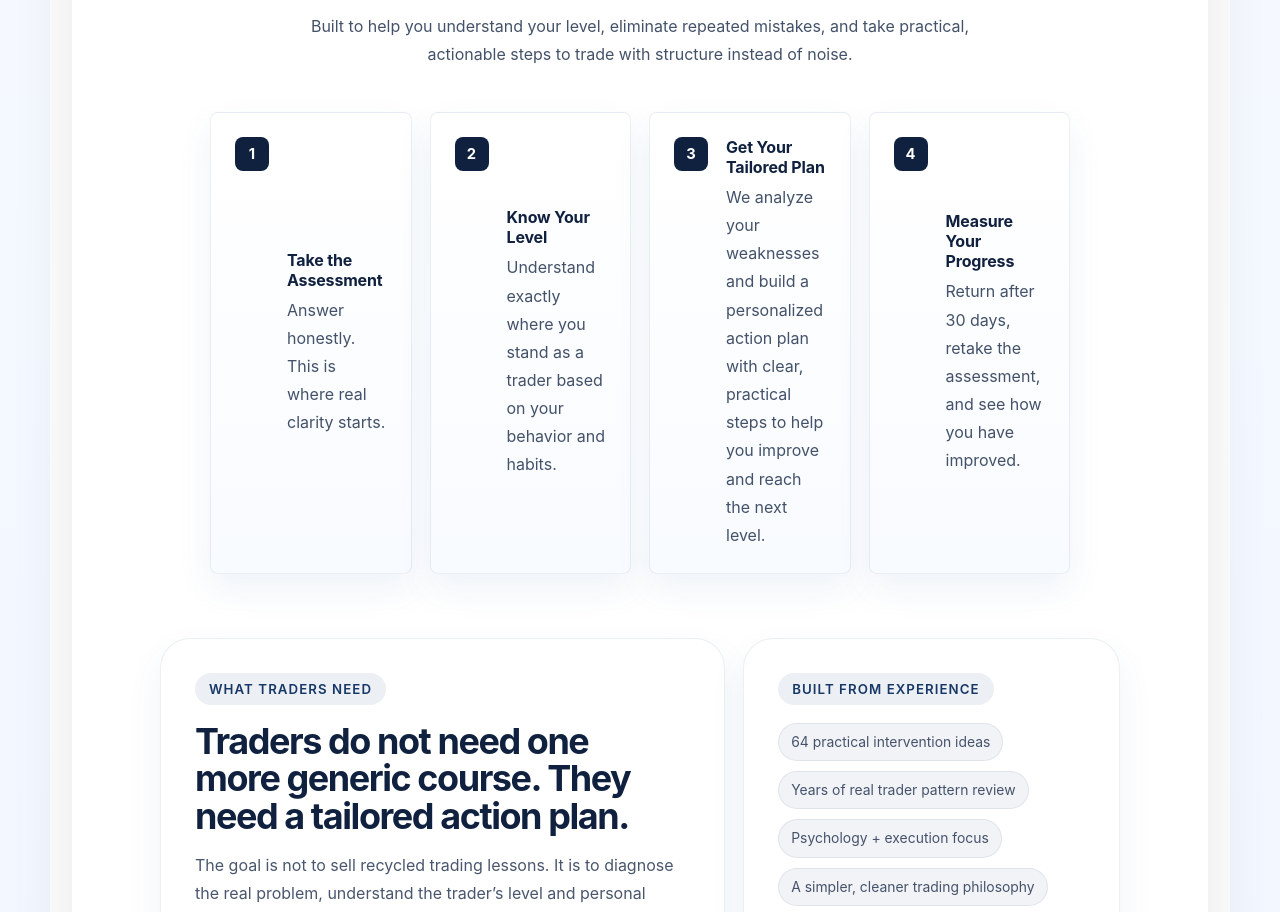
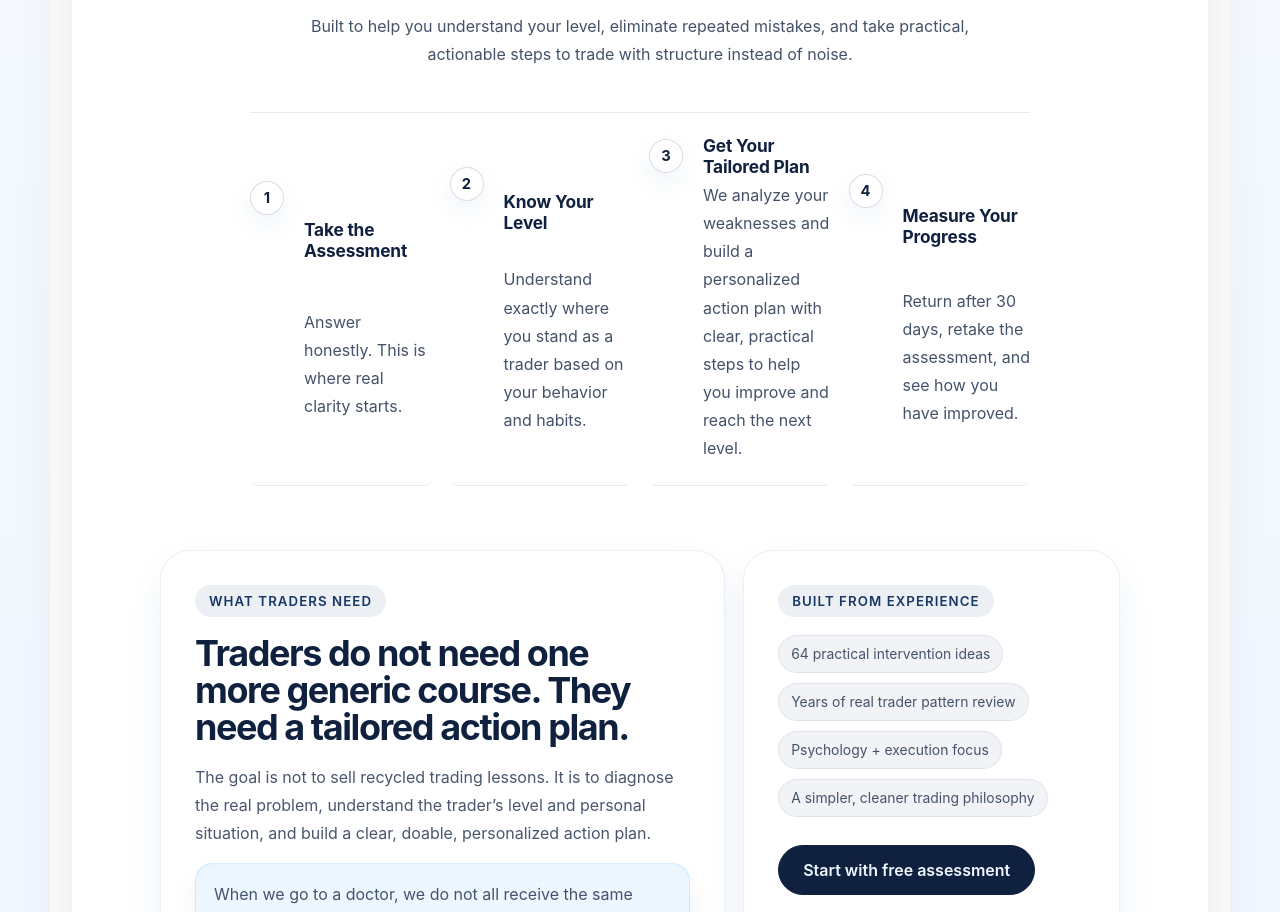
Before and after one commit to mohamadalbi123/albi-trust.com, a Next.js app: page / in a window 1280 px wide. Shown: the part 1063-1975 px from the top of the page. Built offline with nearby package versions, Linux system fonts and the light colour scheme.

Commit message:
Simplify homepage step list

```diff
--- a/app/globals.css
+++ b/app/globals.css
@@ -490,10 +490,12 @@ select {
 
 .stats-grid-compact {
   grid-template-columns: 1fr;
-  max-width: 860px;
+  max-width: 780px;
   margin-left: auto;
   margin-right: auto;
   align-items: stretch;
+  gap: 0;
+  border-top: 1px solid rgba(18, 53, 107, 0.1);
 }
 
 .home-page .progress-bar {
@@ -528,16 +530,18 @@ select {
 }
 
 .home-section-light .stat-card {
-  border-color: rgba(18, 53, 107, 0.08);
-  background: linear-gradient(180deg, #ffffff 0%, #f8fbff 100%);
-  box-shadow: 0 16px 34px rgba(54, 103, 164, 0.08);
-  min-height: 132px;
+  border: 0;
+  border-bottom: 1px solid rgba(18, 53, 107, 0.1);
+  background: transparent;
+  box-shadow: none;
+  min-height: 0;
   display: grid;
   grid-template-columns: auto 1fr;
-  align-items: flex-start;
+  align-items: center;
   text-align: left;
-  column-gap: 18px;
-  row-gap: 6px;
+  column-gap: 20px;
+  row-gap: 4px;
+  padding: 22px 0;
 }
 
 .home-page .home-main-board .section-title,
@@ -733,6 +737,7 @@ select {
 .home-section-light .stat-card strong {
   margin-bottom: 0;
   align-self: end;
+  font-size: 1.08rem;
 }
 
 .step-number {
@@ -740,11 +745,13 @@ select {
   place-items: center;
   width: 34px;
   height: 34px;
-  border-radius: 8px;
-  background: #10213f;
-  color: #ffffff;
+  border-radius: 999px;
+  border: 1px solid rgba(18, 53, 107, 0.16);
+  background: #ffffff;
+  color: #10213f;
   font-weight: 700;
   font-size: 0.92rem;
+  box-shadow: 0 10px 24px rgba(54, 103, 164, 0.08);
 }
 
 .stat-card .muted {
```
